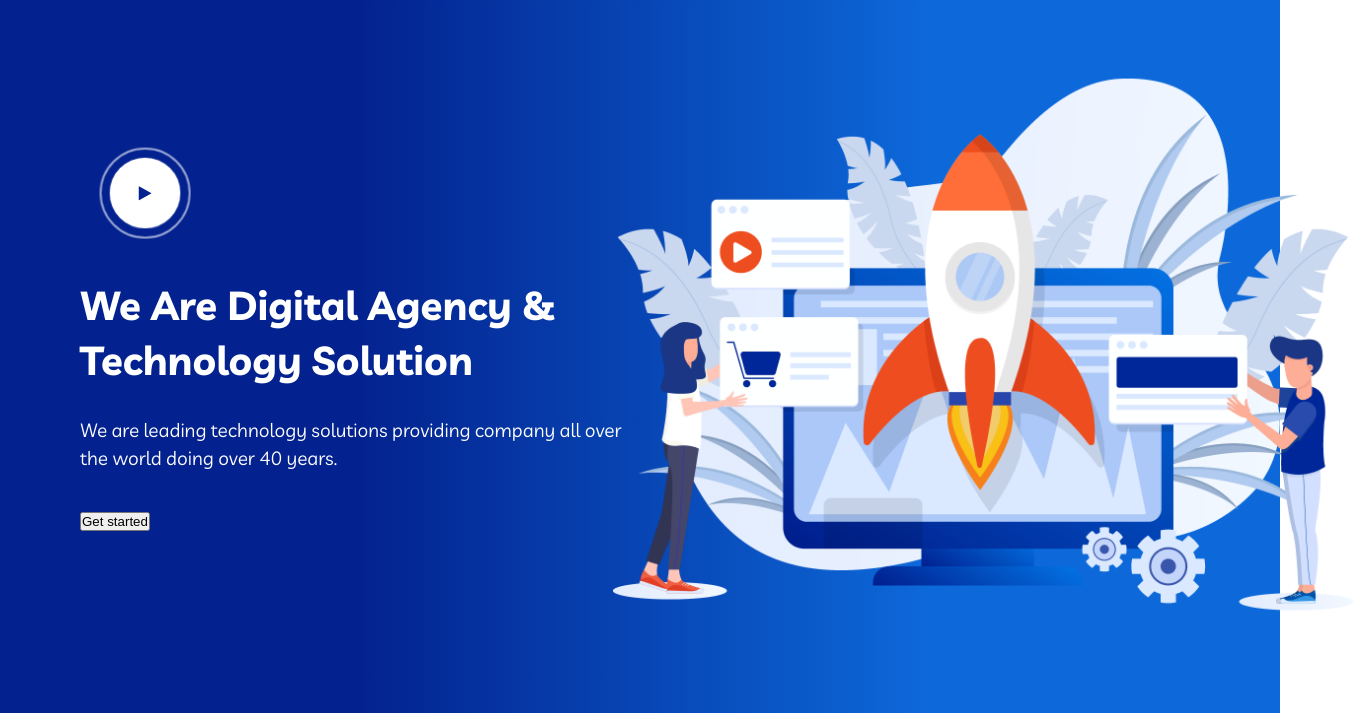
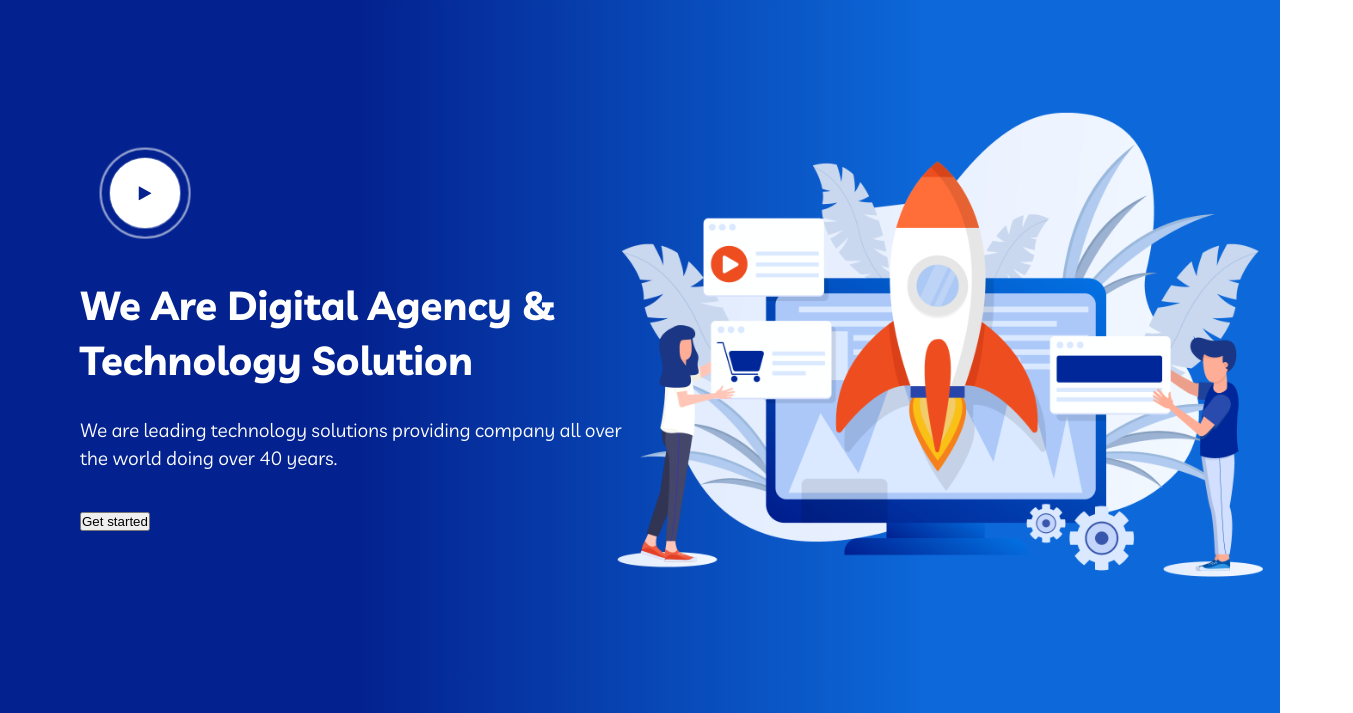
Before and after one commit to front-end-by-rimantas/32-grupe-portfolio-braintech, a website: page index.html in a window 1280 px wide. Shown: the part 87-800 px from the top of the page, 1353 px wide, since content can reach past the window. Drawn offline with Linux system fonts and the light colour scheme.

Commit message:
hero img fix

```diff
--- a/index.html
+++ b/index.html
@@ -68,7 +68,7 @@
                 <p class="hero-content">We are leading technology solutions providing company all over the world doing over 40 years.</p>
                 <button>Get started</button>
             </div>
-            <img class="col-md-8 col-sm-6" src="./img/Pradzia/banner-4.png" alt="Rocket">
+            <img class="col-md-7 col-sm-6" src="./img/Pradzia/banner-4.png" alt="Rocket">
         </div>
     </div>
     <!-- hero end -->
```
